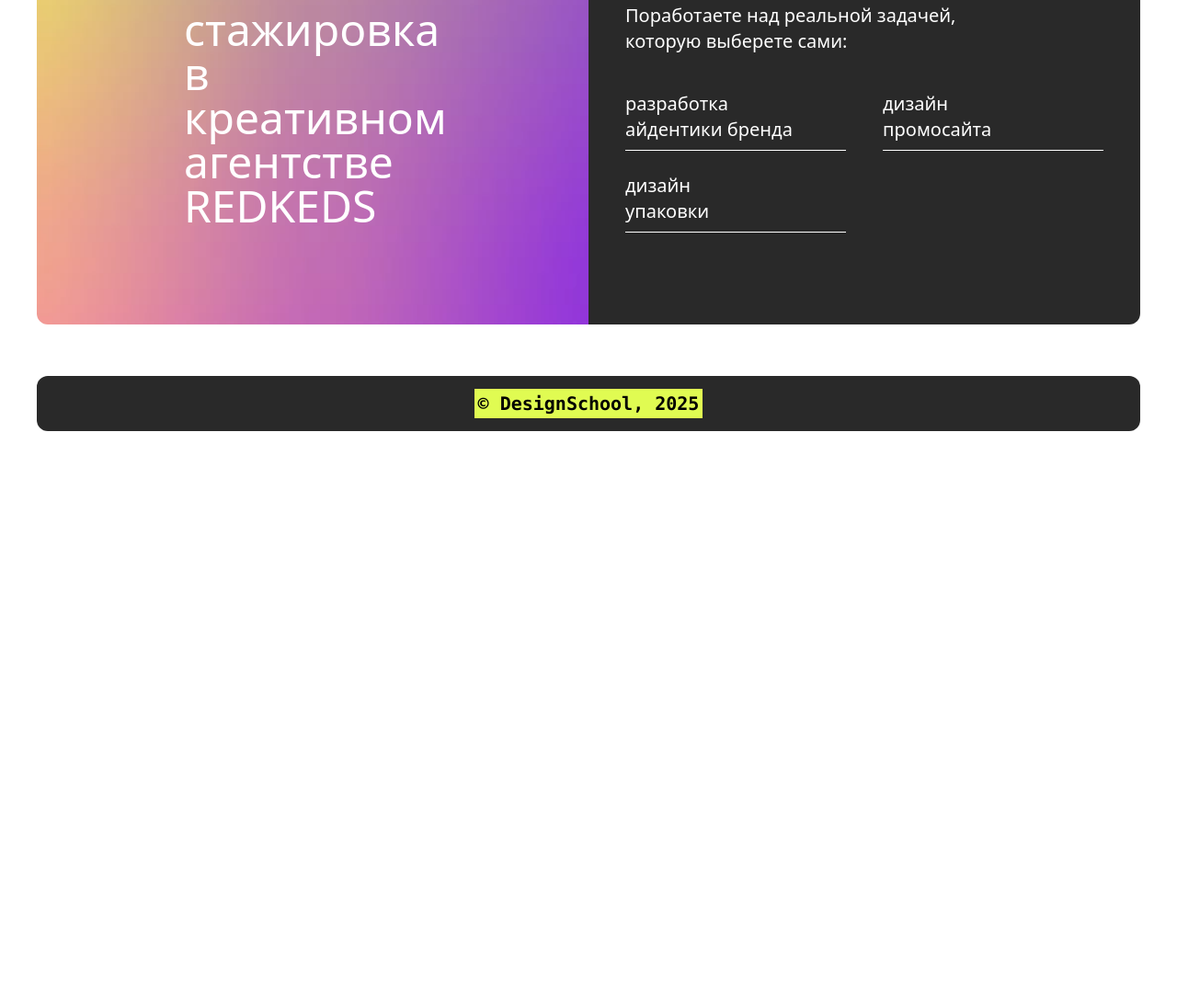
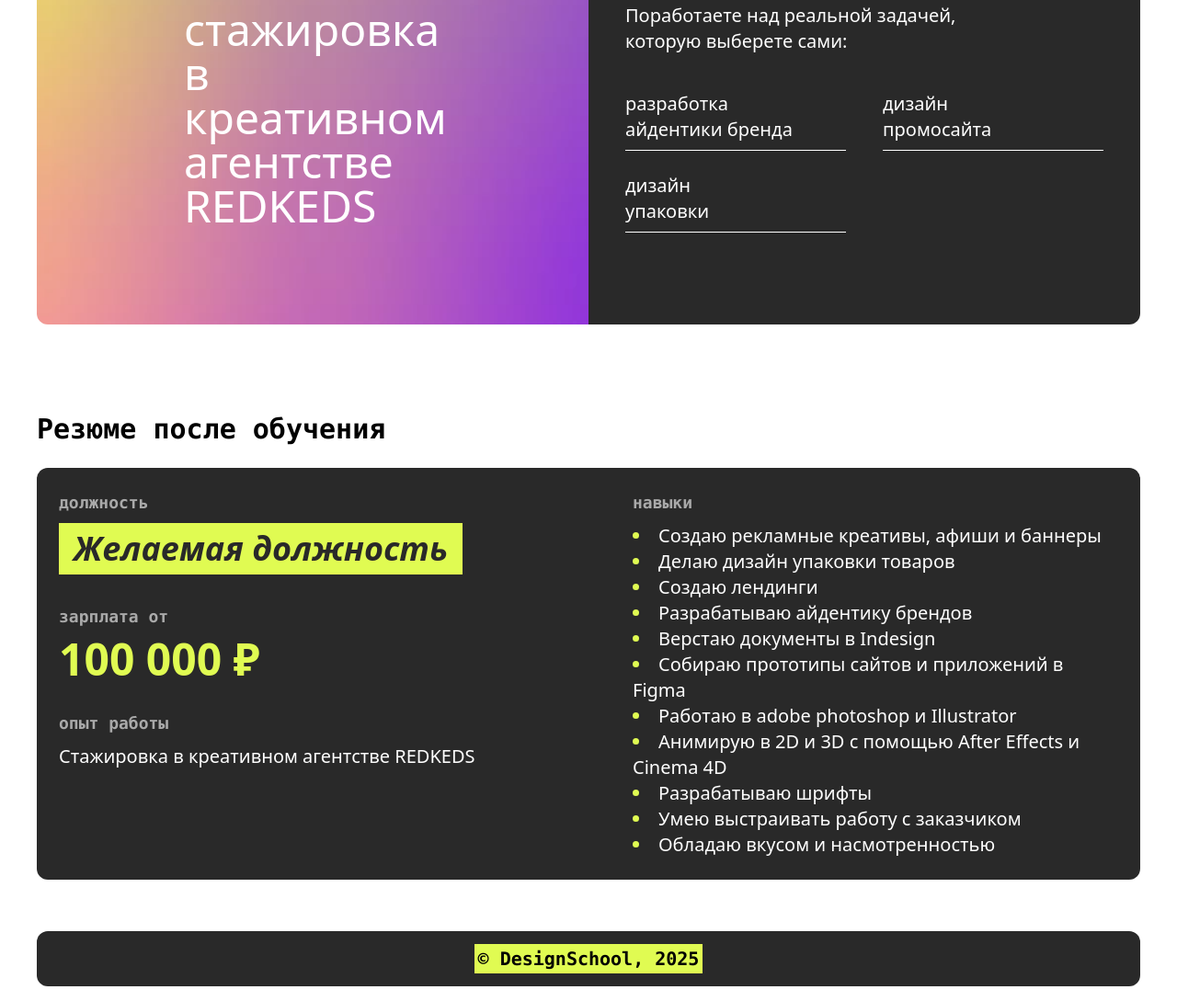
Before and after one commit to fire8327/DesignSchool, a website: page index.html in a window 1280 px wide. Shown: the part 3038-4127 px from the top of the page at 92% size. Before the commit the page ends 3523 px from the top, so only its background shows below. Drawn offline with Linux system fonts and the light colour scheme.

Commit message:
create resume

```diff
--- a/index.html
+++ b/index.html
@@ -295,6 +295,41 @@
                 </div>
             </div>
         </div>
+        <div class="flex flex-col gap-6">
+            <p class="text-3xl font-mono font-semibold">Резюме после обучения</p>
+            <div class="w-full bg-[#292929] text-white rounded-xl p-6 grid grid-cols-2 gap-24">
+                <div class="flex flex-col gap-8">
+                    <div class="flex flex-col gap-2">
+                        <p class="opacity-60 font-semibold font-mono text-lg">должность</p>
+                        <p class="text-4xl font-semibold bg-[#e0fb52] text-[#292929] italic w-fit px-4 py-2">Желаемая должность</p>
+                    </div>
+                    <div class="flex flex-col gap-2">
+                        <p class="opacity-60 font-semibold font-mono text-lg">зарплата от</p>
+                        <p class="text-5xl font-semibold text-[#e0fb52]">100 000 ₽</p>
+                    </div>
+                    <div class="flex flex-col gap-2">
+                        <p class="opacity-60 font-semibold font-mono text-lg">опыт работы</p>
+                        <p>Стажировка в креативном агентстве REDKEDS</p>
+                    </div>
+                </div>
+                <div class="flex flex-col gap-2">
+                    <p class="opacity-60 font-semibold font-mono text-lg">навыки</p>
+                    <ul class="list-inside list-disc marker:text-[#e0fb52]">
+                        <li>Создаю рекламные креативы, афиши и баннеры</li>
+                        <li>Делаю дизайн упаковки товаров</li>
+                        <li>Создаю лендинги</li>
+                        <li>Разрабатываю айдентику брендов</li>
+                        <li>Верстаю документы в Indesign</li>
+                        <li>Собираю прототипы сайтов и приложений в Figma</li>
+                        <li>Работаю в adobe photoshop и Illustrator</li>
+                        <li>Анимирую в 2D и 3D с помощью After Effects и Cinema 4D</li>
+                        <li>Разрабатываю шрифты</li>
+                        <li>Умею выстраивать работу с заказчиком</li>
+                        <li>Обладаю вкусом и насмотренностью</li>
+                    </ul>
+                </div>
+            </div>
+        </div>
     </main>
     <footer class="container mx-auto px-10 w-full">
         <div class="rounded-xl bg-[#292929] mb-4 text-center py-4 w-full">
```
Also changed, not shown: Assets/CSS/main.css.
